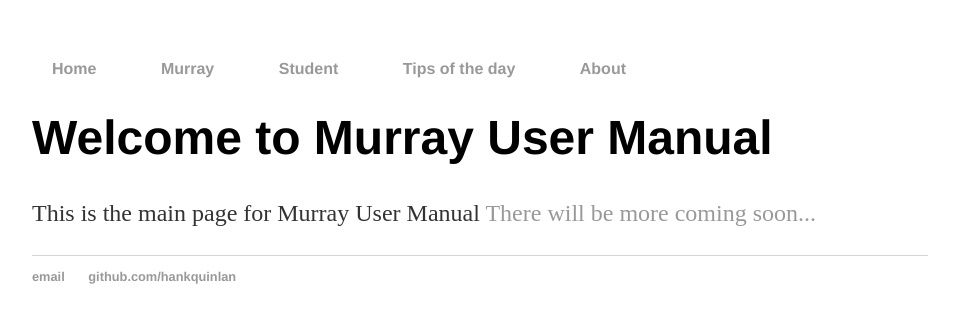
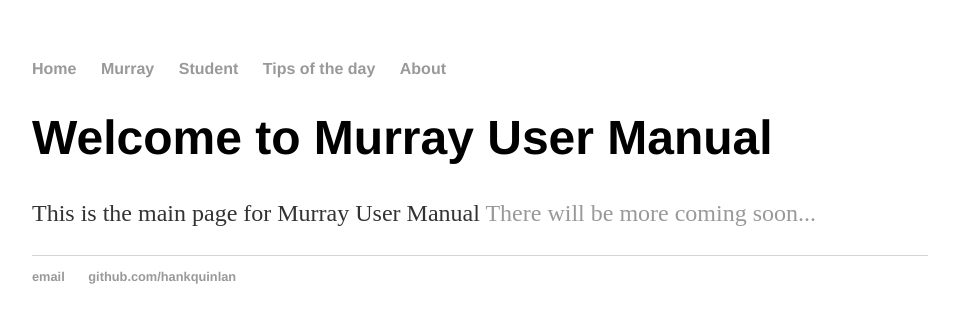
Before and after one commit to rowen2/rowen2.github.io, a Jekyll site: the page built from index.html, in a window 1280 px wide. Shown: the top 323 px of the page, without its empty margins (160-1119 px from the left). Built offline with Jekyll 4.4.1, drawn with Linux system fonts in a browser that asks for light colours.

Commit message:
Update main.css

```diff
--- a/css/main.css
+++ b/css/main.css
@@ -35,7 +35,7 @@ footer {
     font-size: .8em;
 }
 ul.menu a {
-    padding: 14px 20px;
+
 }
 ul.menu a:hover {
     color: blue;
```
